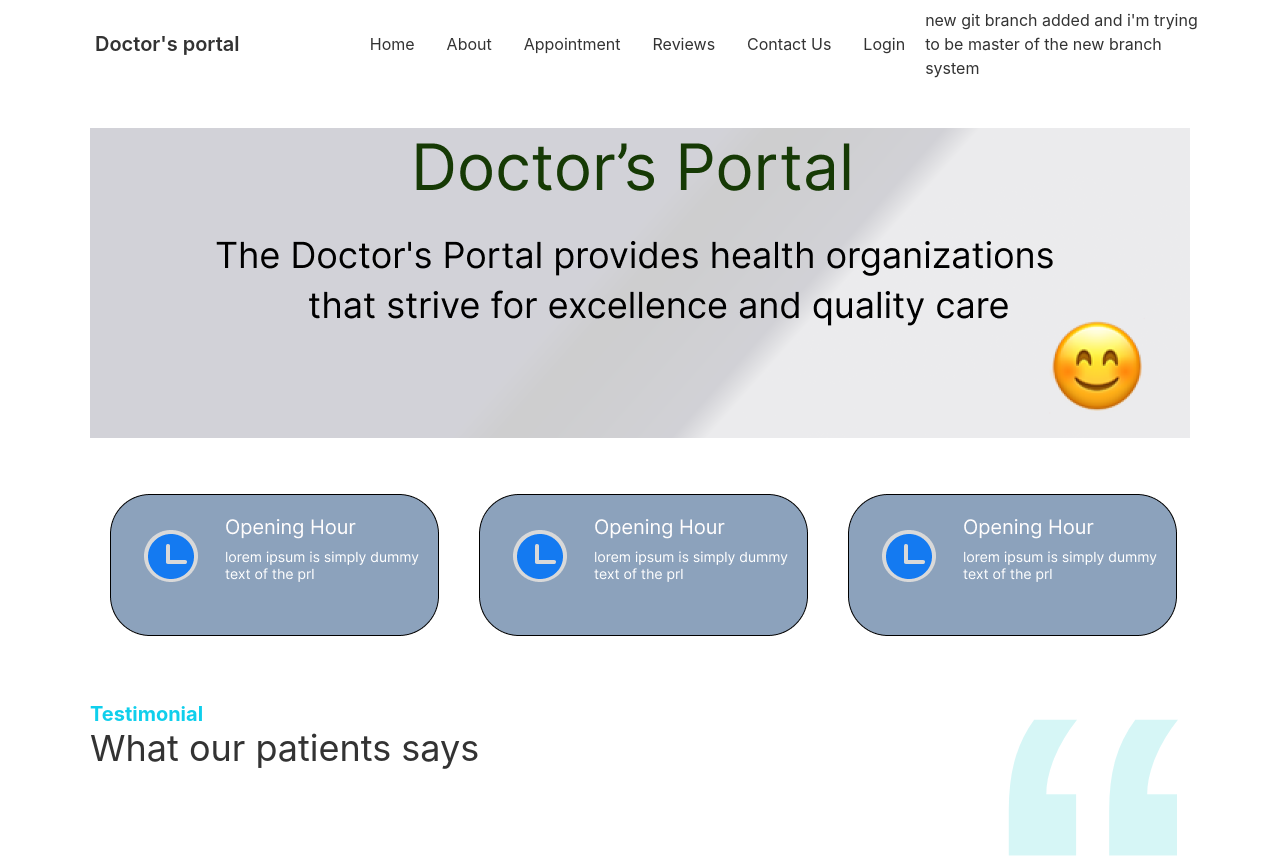
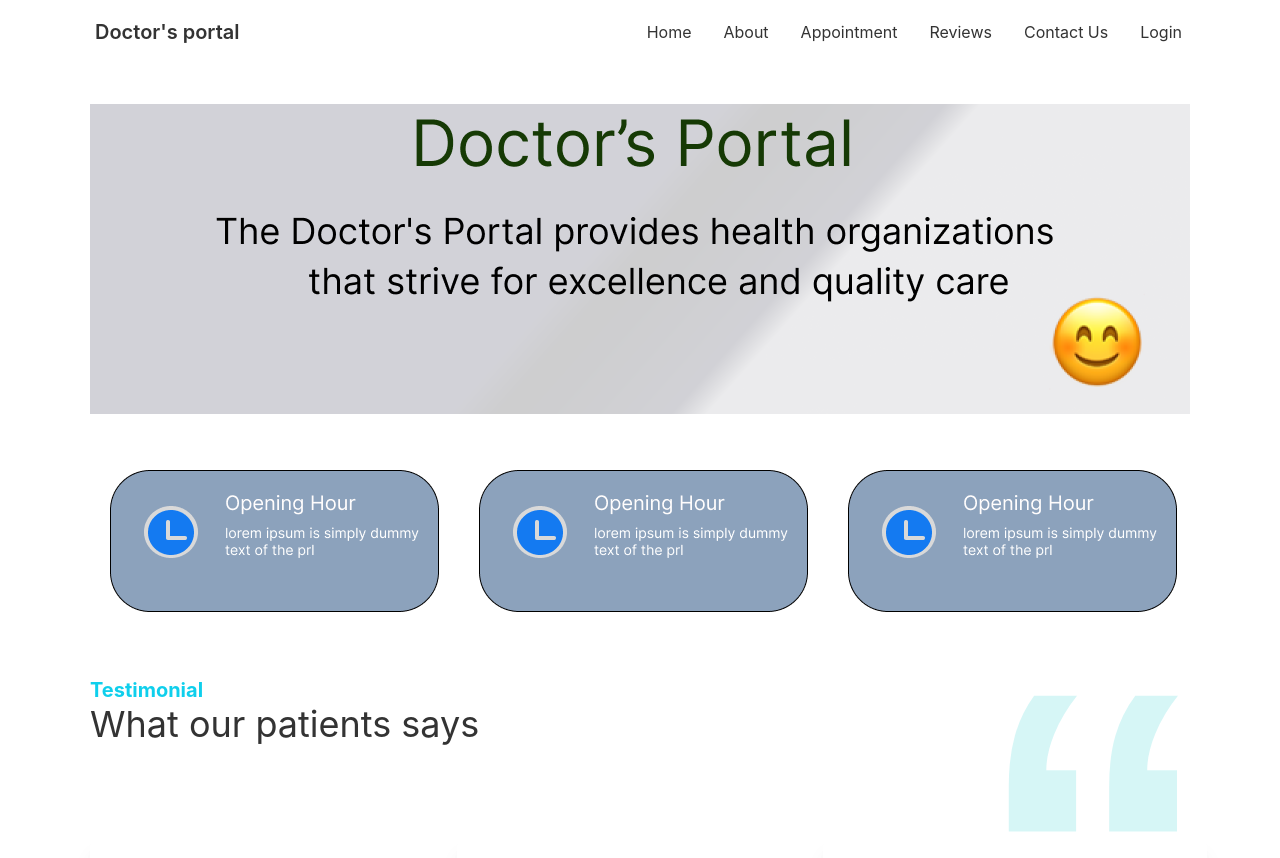
Before and after one commit to alaminarman130205/doctors-portal-client-site, a React (Create React App) app: page / in a window 1280 px wide. Shown: the top 858 px of the page. Built offline with nearby package versions, Linux system fonts and the light colour scheme.

Commit message:
checkout deleted

```diff
--- a/src/Pages/Shared/Navbar/Navbar.js
+++ b/src/Pages/Shared/Navbar/Navbar.js
@@ -58,10 +58,6 @@ const Navbar = () => {
       <div className="navbar-center hidden lg:flex">
         <ul className="menu menu-horizontal px-1">{menuItems}</ul>
       </div>
-      <h1>
-        new git branch added and i'm trying to be master of the new branch
-        system
-      </h1>
     </div>
   );
 };
```
